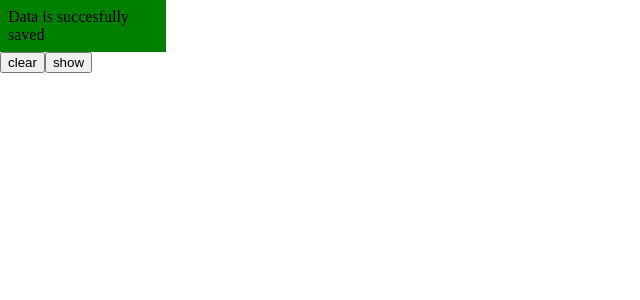
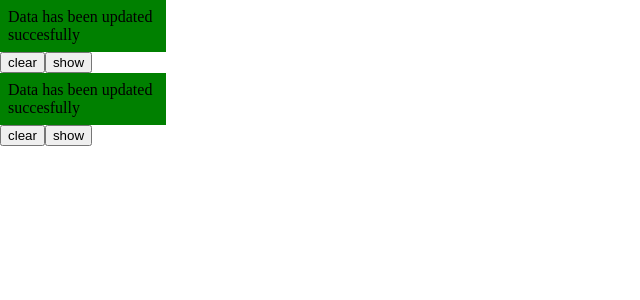
Before and after one commit to ImanPunia/angular-learning, an Angular app in the folder my-app/: page / in a window 1280 px wide. Shown: the top 300 px of the page, without its empty margins (0-640 px from the left). Built offline with nearby package versions, Linux system fonts and the light colour scheme.

Commit message:
resolved injection of multiple templates on click of show button

```diff
--- a/my-app/src/app/app.component.html
+++ b/my-app/src/app/app.component.html
@@ -9,3 +9,5 @@
 </ng-template>
 <button (click)="clear()">clear</button>
 <button (click) ="show()">show</button>
+
+<app-text-area></app-text-area>
--- a/my-app/src/app/notification.service.ts
+++ b/my-app/src/app/notification.service.ts
@@ -6,7 +6,6 @@ import { BehaviorSubject, Subject } from 'rxjs';
 })
 export class NotifyService {
 
-  showData: TemplateRef<any>;
   containerRef: ViewContainerRef;
   ViewSubject = new BehaviorSubject<TemplateRef<any>>(null);
   ViewSubject$ = this.ViewSubject.asObservable();
@@ -14,6 +13,9 @@ export class NotifyService {
   constructor() { }
 
   initiateview(value) {
+    if(this.containerRef)  {
+      this.clearTemplate();
+    }
     this.ViewSubject.next(value);
   }
 
--- a/my-app/src/app/text-area/text-area.component.html
+++ b/my-app/src/app/text-area/text-area.component.html
@@ -1 +1,10 @@
-<p>text-area works!</p>
+<app-notify></app-notify>
+<ng-template #renderDatas>
+    <div class="style-success">
+
+    Data has been updated succesfully
+    </div>
+</ng-template>
+
+<button (click)="clear()">clear</button>
+<button (click) ="show()">show</button>
--- a/my-app/src/app/text-area/text-area.component.scss
+++ b/my-app/src/app/text-area/text-area.component.scss
@@ -0,0 +1,11 @@
+.style-success{
+    background-color: green;
+    max-width:150px;
+    padding:0.5rem;
+  }
+
+  .style-danger{
+    background-color: red;
+    max-width:150px;
+    padding:0.5rem;
+  }
--- a/my-app/src/app/text-area/text-area.component.ts
+++ b/my-app/src/app/text-area/text-area.component.ts
@@ -1,4 +1,5 @@
-import { Component, OnInit } from '@angular/core';
+import { Component, OnInit, TemplateRef, ViewChild } from '@angular/core';
+import { NotifyService } from '../notification.service';
 
 @Component({
   selector: 'app-text-area',
@@ -7,9 +8,18 @@ import { Component, OnInit } from '@angular/core';
 })
 export class TextAreaComponent implements OnInit {
 
-  constructor() { }
+  @ViewChild('renderDatas' , {static:true}) messageRefs: TemplateRef<any>;
 
+  constructor(private readonly notifyser: NotifyService) { }
   ngOnInit(): void {
+    this.show()
   }
 
+ clear() {
+  this.notifyser.clearTemplate();
 }
+
+show() {
+  this.notifyser.initiateview(this.messageRefs);
+}
+}
```
